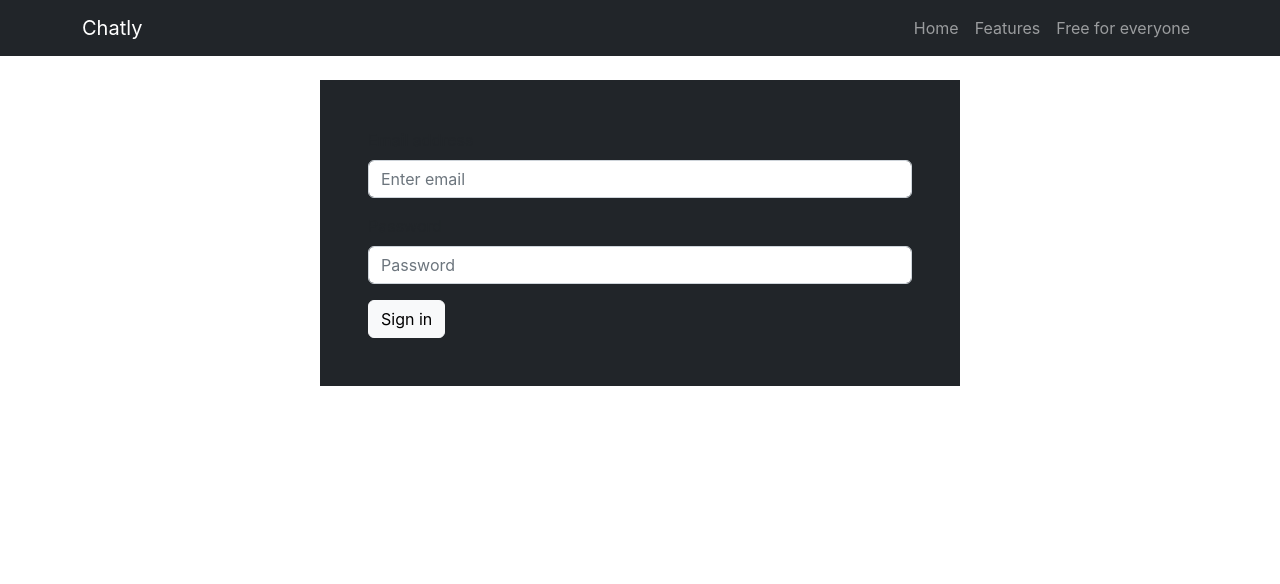
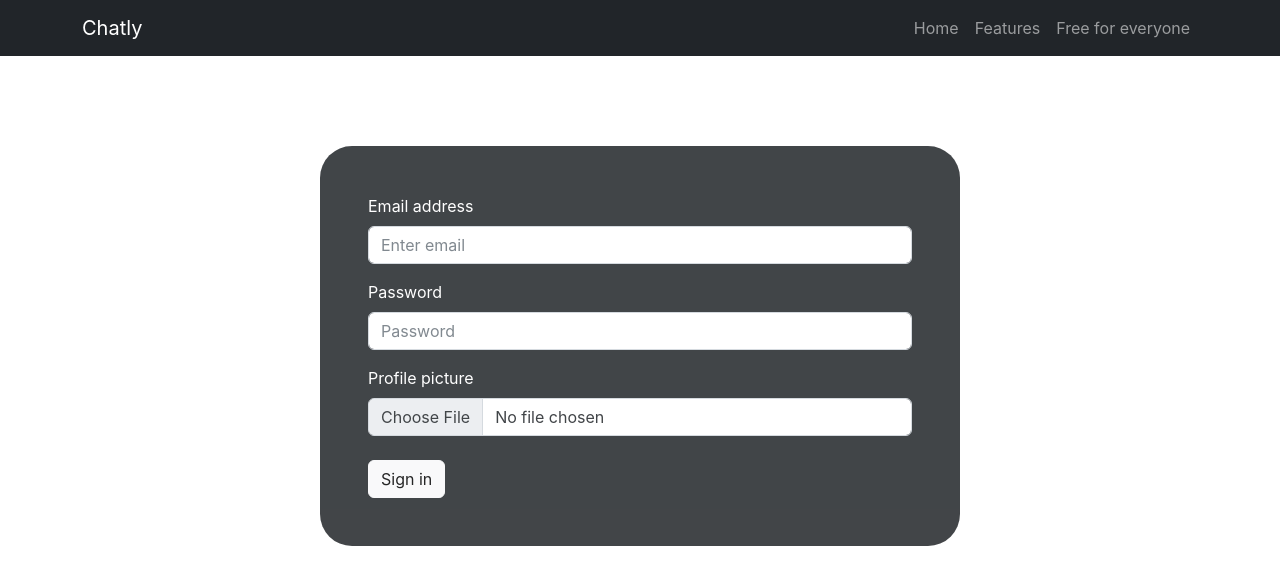
Before and after one commit to SherifAckles/chatly, a React (Create React App) app: page / in a window 1280 px wide. Shown: the top 584 px of the page. Built offline with nearby package versions, Linux system fonts and the light colour scheme; no server answers.

Commit message:
finish register page styling

```diff
--- a/src/components/pages/Register.jsx
+++ b/src/components/pages/Register.jsx
@@ -1,21 +1,32 @@
 import Form from "react-bootstrap/Form";
 import "./register.css";
-import { Button } from 'react-bootstrap';
+import { Button } from "react-bootstrap";
 
 function FormGroupExample() {
   return (
     <Form>
-      <main className="container main-container m-4 p-5 w-50 mx-auto bg-dark br-2rem">
+      <main className="container main-container  p-5 w-50  bg-dark br-2rem">
         <Form.Group className="mb-3" controlId="formGroupEmail">
           <Form.Label>Email address</Form.Label>
-          <Form.Control type="email" placeholder="Enter email" />
+          <Form.Control className="email" type="email" placeholder="Enter email"  />
         </Form.Group>
         <Form.Group className="mb-3" controlId="formGroupPassword">
           <Form.Label>Password</Form.Label>
-          <Form.Control type="password" placeholder="Password" />
+          <Form.Control className="email" type="password" placeholder="Password"  />
         </Form.Group>
+
+        <Form.Label>Profile picture</Form.Label>
+
         <div>
-        <Button variant="light" size="md">Sign in</Button>
+        <Form.Control className="" type="file" variant="light" size="md" />
+
+
+        </div>
+
+        <div>
+          <Button className="mt-4" variant="light" size="md" >
+            Sign in
+          </Button>
         </div>
       </main>
     </Form>
--- a/src/components/pages/register.css
+++ b/src/components/pages/register.css
@@ -0,0 +1,6 @@
+.main-container{
+    margin: 7% auto;
+    color: #fff;
+    border-radius: 2rem;
+    opacity: 85%;
+}
```
